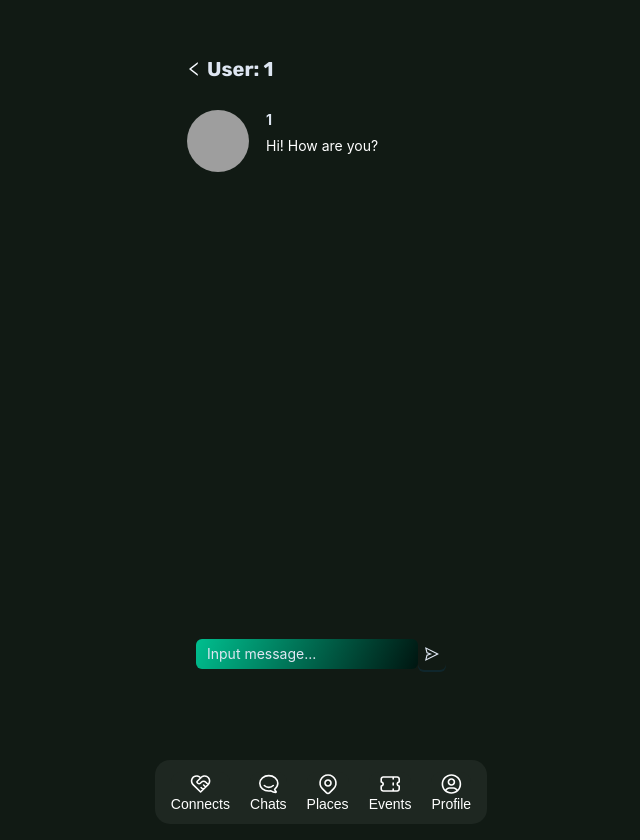
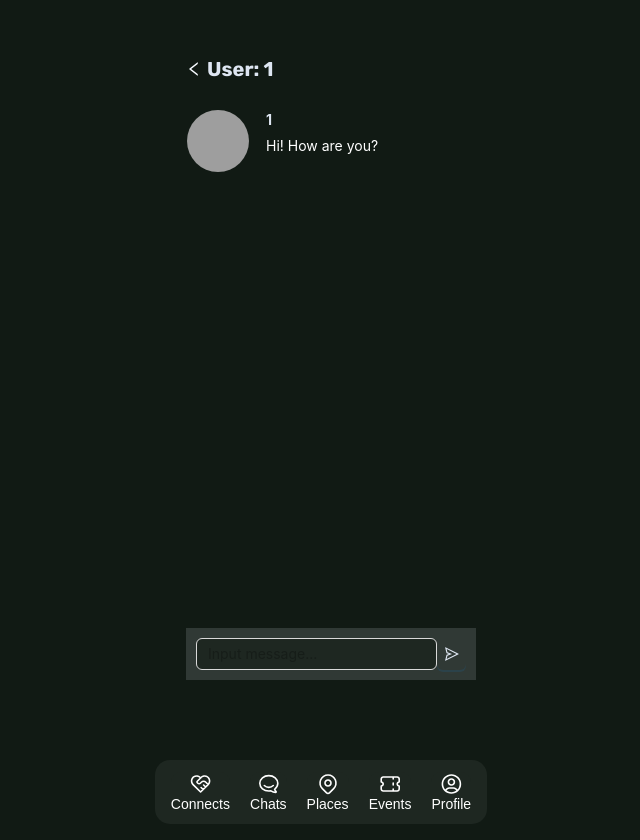
Before and after one commit to student-programmer/mycampus, a Next.js app: page /chat/1/1 in a window 1280 px wide. Shown: the whole page, without its empty margins (319-959 px from the left). Built offline with nearby package versions, Linux system fonts and the light colour scheme; grey boxes are pictures that could not be loaded; a web font is replaced by a local one.

Commit message:
страница чатов

```diff
--- a/fsd/widgets/chat/ChatDetail.tsx
+++ b/fsd/widgets/chat/ChatDetail.tsx
@@ -40,16 +40,19 @@ const ChatDetail = () => {
   return (
 		<div className={style.wrapperDetail}>
 			<div className={style.goBackContainer}>
-        <LeftOutlined className={style.iconGoBack} onClick={() => router.back()} />
-        <h2 className="h2">User: {chatNameDecode}</h2>
+				<LeftOutlined
+					className={style.iconGoBack}
+					onClick={() => router.back()}
+				/>
+				<h2 className='h2'>User: {chatNameDecode}</h2>
 			</div>
 			<List
 				className={style.listContainer}
 				dataSource={messages}
-        renderItem={(item) => (
+				renderItem={item => (
 					<List.Item>
 						<List.Item.Meta
-              className=""
+							className=''
 							avatar={<Avatar src={item.avatar} />}
 							title={item.sender}
 							description={item.content}
@@ -59,15 +62,15 @@ const ChatDetail = () => {
 			/>
 			<div className={style.inputContainer}>
 				<Input
-          className="inputBase"
-          placeholder="Input message..."
+					className={style.inputs}
+					placeholder='Input message...'
 					value={inputValue}
-          onChange={(e) => setInputValue(e.target.value)}
+					onChange={e => setInputValue(e.target.value)}
 					onPressEnter={handleSendMessage}
 				/>
 				<Button
-          type="primary"
-          className="defaultButton"
+					type='primary'
+					className='defaultButton'
 					icon={<SendOutlined />}
 					onClick={handleSendMessage}
 				/>
--- a/fsd/widgets/chat/ui/chatDetail.module.scss
+++ b/fsd/widgets/chat/ui/chatDetail.module.scss
@@ -14,12 +14,20 @@
 .listContainer {
 	flex: 1;
 	overflow-y: auto;
+
+}
+.inputs {
+background-color: #1E2721;
+color: white;
+
 }
 
 .inputContainer {
 	display: flex;
 	align-items: center;
 	padding: 10px;
+	background-color: #303935;
+	width:100%;
 }
 
 .ant-spin-nested-loading,
```
Lines whose indentation alone changed are shown as unchanged.
